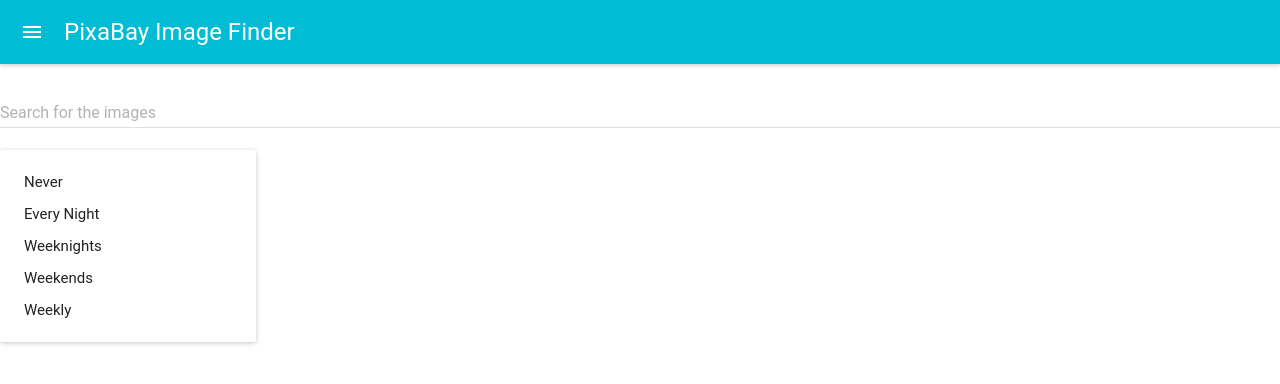
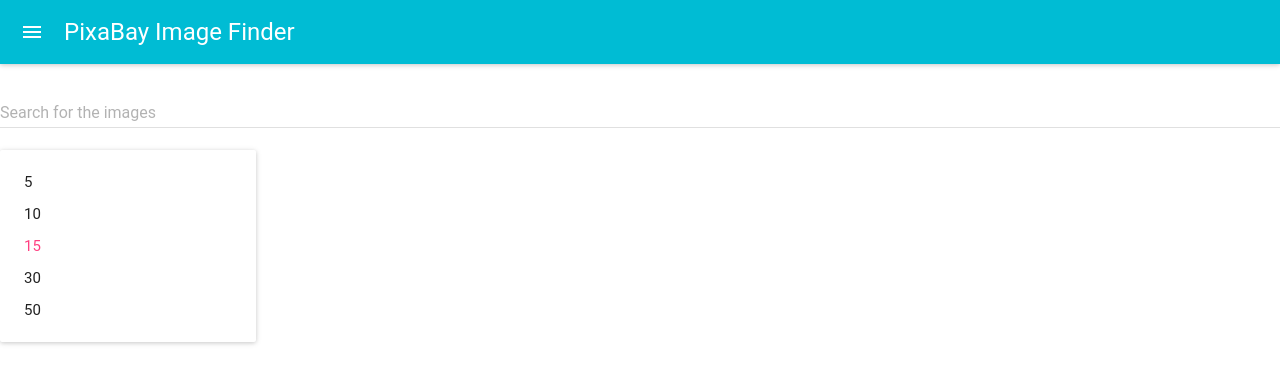
Before and after one commit to kevinjacob2001/Image_Finder_Application, a React (Create React App) app: page / in a window 1280 px wide. Both pictures are taken after a click on the button 232 px from the left and 182 px from the top of the page. Shown: the top 384 px of the page. Built offline with nearby package versions, Linux system fonts and the light colour scheme.

Commit message:
modified the textfield

```diff
--- a/src/Components/Search/Search.jsx
+++ b/src/Components/Search/Search.jsx
@@ -26,17 +26,18 @@
         <br />
 
         <SelectField
-          floatingLabelText="Frequency"
-          value={this.state.value}
-          onChange={this.handleChange}
+          name="amount"
+          floatingLabelText="Amount"
+          value={this.state.amount}
+          onChange={this.onAmountChange}
         >
-          <MenuItem value={1} primaryText="Never" />
-          <MenuItem value={2} primaryText="Every Night" />
-          <MenuItem value={3} primaryText="Weeknights" />
-          <MenuItem value={4} primaryText="Weekends" />
-          <MenuItem value={5} primaryText="Weekly" />
+          <MenuItem value={5} primaryText="5" />
+          <MenuItem value={10} primaryText="10" />
+          <MenuItem value={15} primaryText="15" />
+          <MenuItem value={30} primaryText="30" />
+          <MenuItem value={50} primaryText="50" />
         </SelectField>
-        <br/>
+        <br />
       </div>
     );
   }
```
